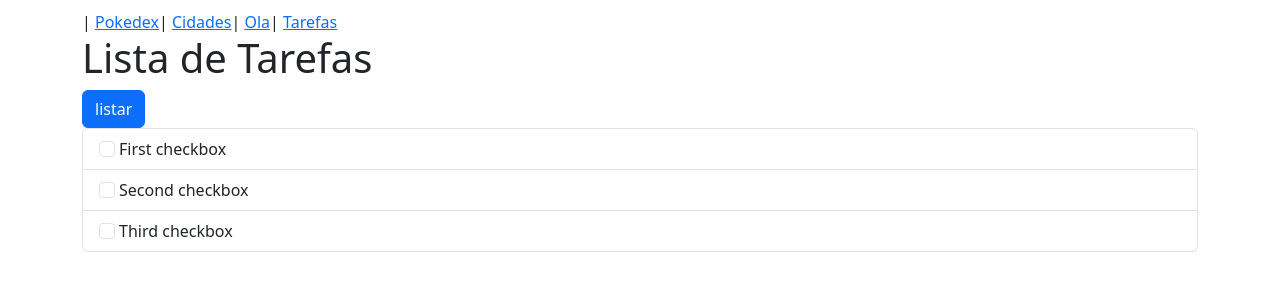
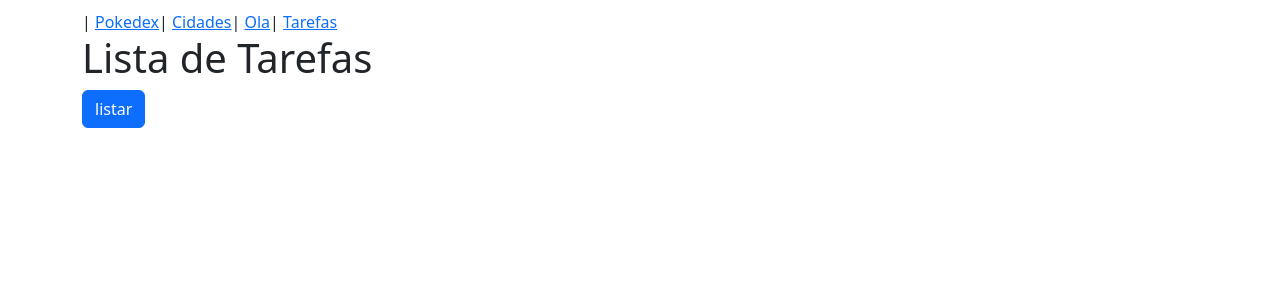
Before and after one commit to ecaramba/aula-js, a React (Create React App) app in the folder aula/: page /tarefas in a window 1280 px wide. Shown: the top 300 px of the page. Built offline with nearby package versions, Linux system fonts and the light colour scheme.

Commit message:
atualizado tarefas

```diff
--- a/aula/src/Tarefas.js
+++ b/aula/src/Tarefas.js
@@ -5,7 +5,9 @@ import { getFirestore,
     collection,
     getDocs,
     orderBy,
-    query
+    query ,
+    doc,
+    updateDoc
 } from "firebase/firestore";
 
 const db = getFirestore(firebaseApp);
@@ -21,8 +23,27 @@ export default function Tarefas()
         const filtro = query(colTarefas, orderBy("dataCadastro"));
         const retorno = await getDocs(filtro);
         retorno.forEach((item) => {
-            console.log(item.data())
+            let dados = item.data();
+            dados.id = item.id;
+            listaTarefas.push(dados)
+            console.log(dados)
+            setListaTarefas([...listaTarefas]);
         })
+    }
+
+    async function alternaFeito(ev)
+    {
+        let id = ev.target.value;
+
+        let selecionado = listaTarefas.findIndex((item) => {
+            return item.id === id
+        })
+
+        listaTarefas[selecionado].feito = !listaTarefas[selecionado].feito;
+        setListaTarefas([...listaTarefas]);
+
+        let tarefaAlterar = doc(db, 'tarefas', id);
+        await updateDoc(tarefaAlterar, listaTarefas[selecionado]);
     }
 
     return (
@@ -32,19 +53,26 @@ export default function Tarefas()
         <h1>Lista de Tarefas</h1>
         <button onClick={listar} className='btn btn-primary'>listar</button>
 
-        <ul className="list-group">
-        <li className="list-group-item">
-            <input className="form-check-input me-1" type="checkbox" value="" id="firstCheckbox" />
-            <label className="form-check-label" >First checkbox</label>
-        </li>
-        <li className="list-group-item">
-            <input className="form-check-input me-1" type="checkbox" value="" id="secondCheckbox" />
-            <label className="form-check-label" >Second checkbox</label>
-        </li>
-        <li className="list-group-item">
-            <input className="form-check-input me-1" type="checkbox" value="" id="thirdCheckbox" />
-            <label className="form-check-label" >Third checkbox</label>
-        </li>
+        <ul className="list-group mt-4">
+            {
+                listaTarefas.map((item) => {
+
+                    let cssLabel = "form-check-label";
+                    cssLabel = (item.feito === true)? cssLabel + " text-decoration-line-through" : cssLabel;
+
+                    return (
+                    <li className="list-group-item " key={item.id}>
+                        <input
+                            className="form-check-input me-1"
+                            type="checkbox"
+                            onChange={ alternaFeito }
+                            value={item.id}
+                            checked={item.feito} />
+                        <label className={cssLabel} >{ item.tarefa }</label>
+                    </li>
+                    )
+                })
+            }
         </ul>
 
       </div>
--- a/aula/src/index.js
+++ b/aula/src/index.js
@@ -1,5 +1,6 @@
 import React from 'react';
 import ReactDOM from 'react-dom/client';
+import { StrictMode } from 'react'
 
 import "bootstrap/dist/css/bootstrap.css"
 
@@ -40,9 +41,11 @@ const rotas = createBrowserRouter([
 
 const root = ReactDOM.createRoot(document.getElementById('root'));
 root.render(
+<StrictMode>
     <div className='container'>
         <Links />
         <RouterProvider router={ rotas }></RouterProvider>
 
     </div>
+</StrictMode>
 );
```
